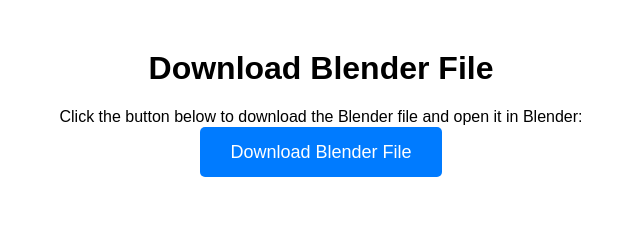
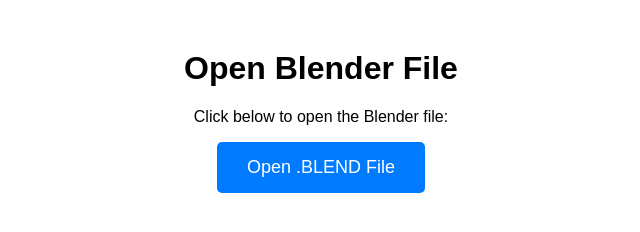
Before and after one commit to TiggySkibbles32/Blender_Thing, a plain HTML site: page index.html in a window 1280 px wide. Shown: the whole page, without its empty margins (319-959 px from the left). Drawn offline with Linux system fonts and the light colour scheme.

Commit message:
Update index.html

```diff
--- a/index.html
+++ b/index.html
@@ -18,7 +18,6 @@
             color: white;
             border: none;
             border-radius: 5px;
-            text-decoration: none;
         }
         .button:hover {
             background-color: #0056b3;
@@ -26,11 +25,16 @@
     </style>
 </head>
 <body>
-    <h1>Download Blender File</h1>
-    <p>Click the button below to download the Blender file and open it in Blender:</p>
-    <!-- Make sure to replace the link below with your actual GitHub URL for the .blend file -->
-    <a href="https://raw.githubusercontent.com/yourusername/yourrepository/main/Japanese%20Architecture.blend" class="button" download>
-        Download Blender File
-    </a>
+    <h1>Open Blender File</h1>
+    <p>Click below to open the Blender file:</p>
+    <button class="button" onclick="openBlenderFile()">Open .BLEND File</button>
+
+    <script>
+        function openBlenderFile() {
+            // For macOS (you can adjust the path if needed)
+            const filePath = 'file:///Users/nicschl/Japanese%20Architecture.blend';
+            window.location.href = filePath;
+        }
+    </script>
 </body>
 </html>
```
